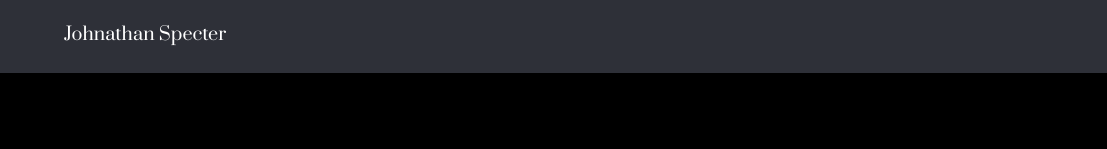
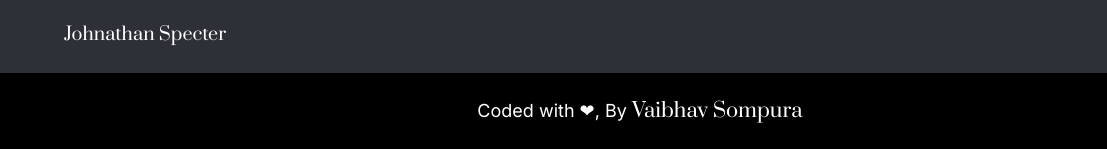
Before and after one commit to vsompura3/developer-portfolio-page, a website: page index.html in a window 1280 px wide. Shown: the part 1889-2038 px from the top of the page, 0-1107 px from the left. Before the commit the page ends 1962 px from the top, so only its background shows below. Drawn offline with Linux system fonts and the light colour scheme.

Commit message:
Added developed by `me`

```diff
--- a/index.html
+++ b/index.html
@@ -240,6 +240,19 @@
       </div>
     </footer>
 
+    <div class="max-w-6xl w-11/12 mx-auto">
+      <p class="py-6 text-center">
+        Coded with ❤, By
+        <a
+          class="font-serif text-xl hover:bg-rosey"
+          href="https://vaibhavsompura.netlify.app"
+          target="_blank"
+          rel="noopener noreferrer"
+          >Vaibhav Sompura</a
+        >
+      </p>
+    </div>
+
     <!-- JS-->
     <script src="./script.js"></script>
   </body>
```
Also changed, not shown: css/style.css.
